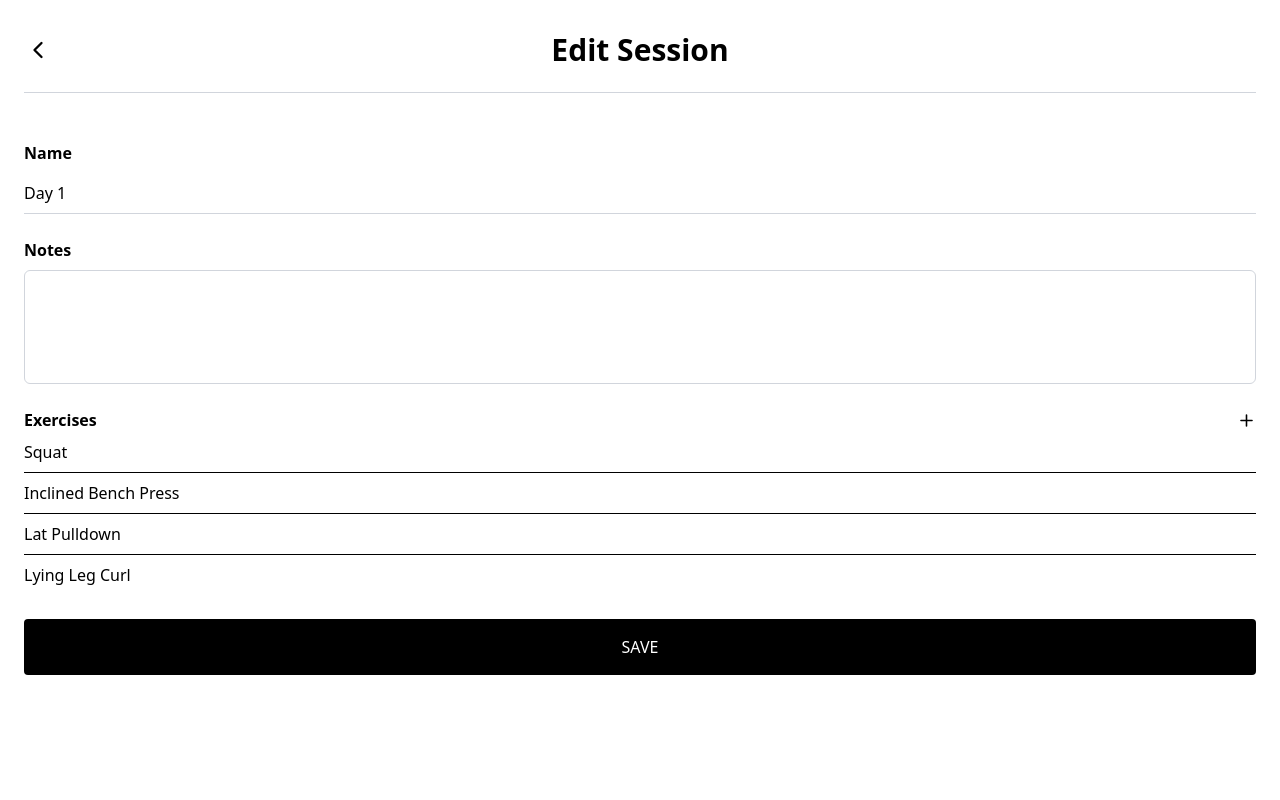
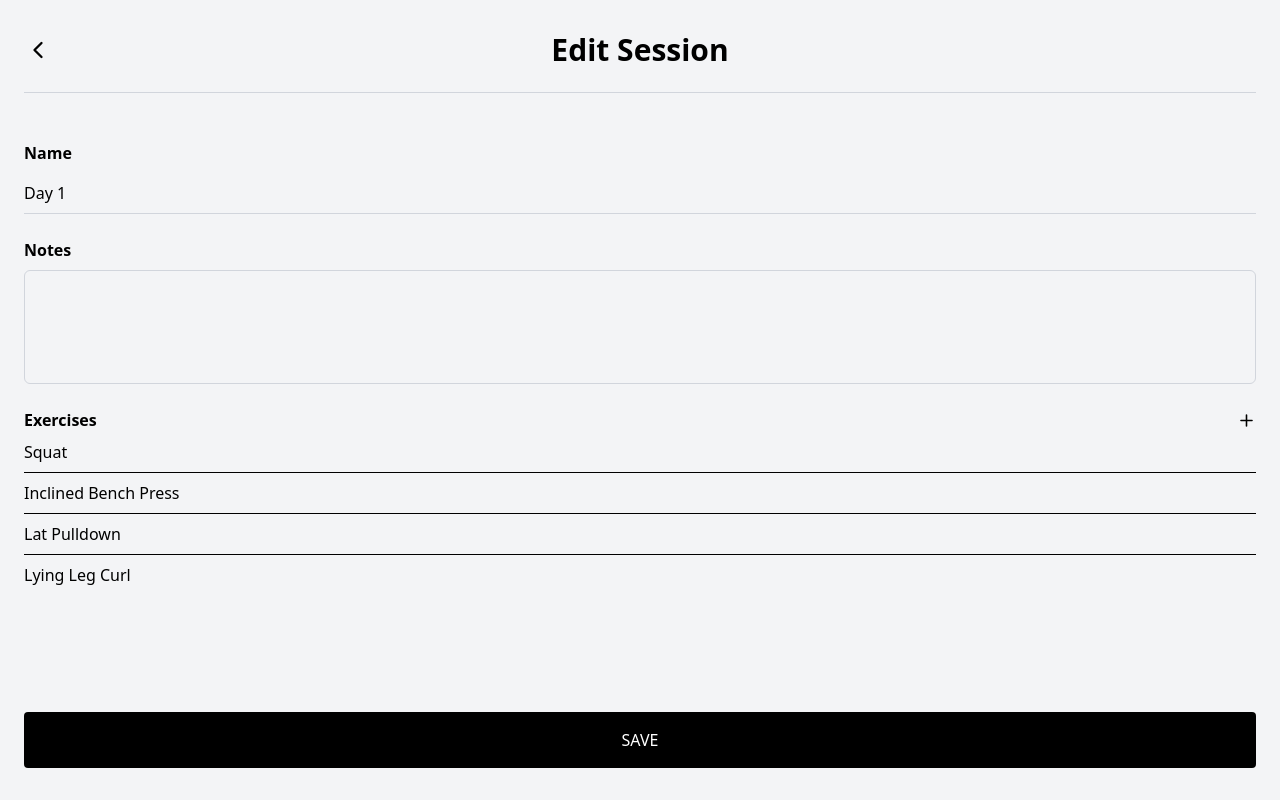
Before and after one commit to rafael-almeida/workout-tracker, a Vue app: page /workout/1/edit in a window 1280 px wide. Built offline with nearby package versions, Linux system fonts and the light colour scheme.

Commit message:
improve edit page layout

```diff
--- a/src/App.vue
+++ b/src/App.vue
@@ -3,7 +3,7 @@ import { RouterView } from 'vue-router'
 </script>
 
 <template>
-  <main class="px-6 py-8">
+  <main class="flex h-screen flex-1 flex-col bg-gray-100 px-6 py-8">
     <RouterView />
   </main>
 </template>
--- a/src/views/EditWorkoutView.vue
+++ b/src/views/EditWorkoutView.vue
@@ -62,7 +62,7 @@ const goBack = () => {
 </script>
 
 <template>
-  <section v-if="session">
+  <section v-if="session" class="flex flex-1 flex-col">
     <div class="mb-12 flex items-center justify-between border-b border-gray-300 pb-6">
       <button
         type="button"
@@ -75,7 +75,7 @@ const goBack = () => {
       <div class="h-7 w-7"></div>
     </div>
 
-    <form class="space-y-6" @submit.prevent="handleSubmit">
+    <form class="flex flex-1 flex-col space-y-6" @submit.prevent="handleSubmit">
       <label class="flex flex-col gap-2" for="session-name">
         <span class="font-semibold">Name</span>
         <input
@@ -100,7 +100,7 @@ const goBack = () => {
         />
       </label>
 
-      <div>
+      <div class="grow">
         <div class="flex items-center justify-between">
           <span class="font-semibold">Exercises</span>
           <button type="button" class="cursor-pointer">
```
